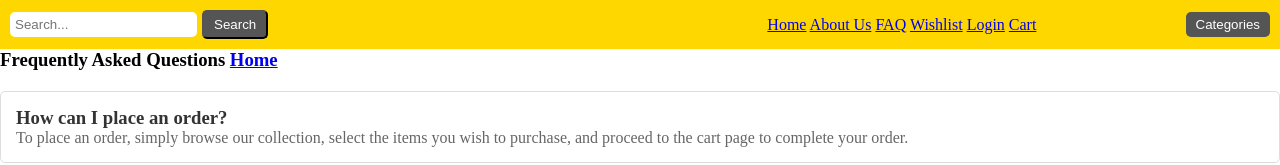
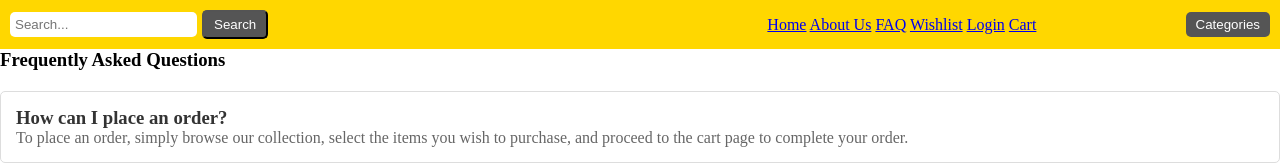
Before and after one commit to Hkim50/E-commerce-Website, a plain HTML site: page public/FAQ.html in a window 1280 px wide. Shown: the top 165 px of the page. Drawn offline with Linux system fonts and the light colour scheme.

Commit message:
Update FAQ.html

```diff
--- a/public/FAQ.html
+++ b/public/FAQ.html
@@ -29,7 +29,7 @@
             </div>
         </div>
     </nav>
-        <h3>Frequently Asked Questions <a href="index.html">Home</a></h3>
+        <h3>Frequently Asked Questions </h3>
         <div class="faq">
             <div class="question">
                 <h3>How can I place an order?</h3>
```
